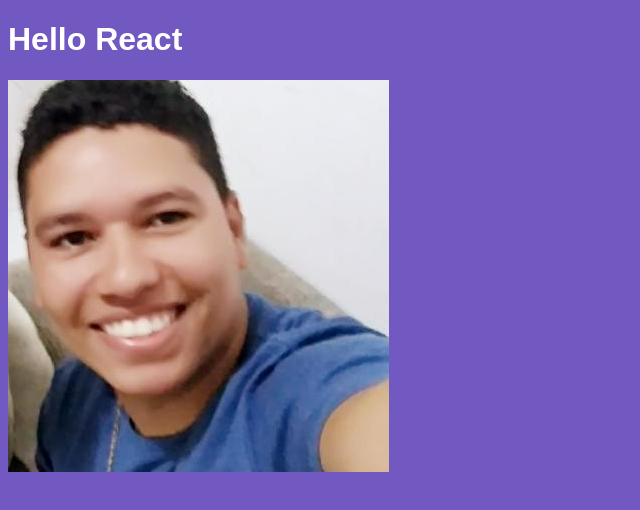
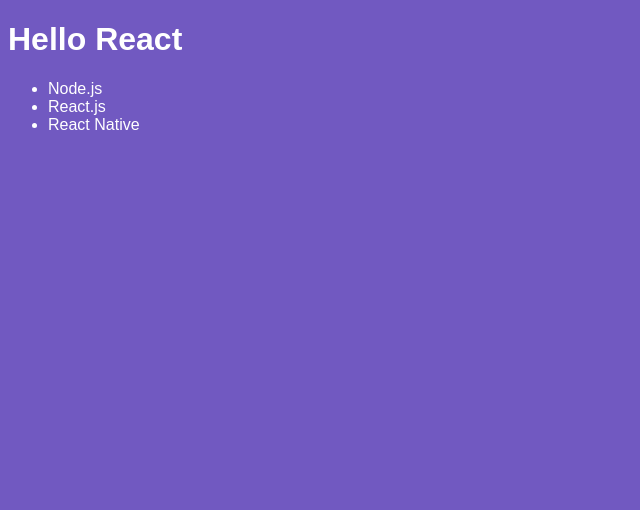
Before and after one commit to diegurm/bootcamp-introducao-react, a React app: page / in a window 1280 px wide. Shown: the top 510 px of the page, without its empty margins (0-640 px from the left). Built offline with nearby package versions, Linux system fonts and the light colour scheme.

Commit message:
Trabalhando com class components

```diff
--- a/babel.config.js
+++ b/babel.config.js
@@ -1,3 +1,4 @@
 module.exports = {
-  presets: ["@babel/preset-env", "@babel/preset-react"]
+  presets: ["@babel/preset-env", "@babel/preset-react"],
+  plugins: ["@babel/plugin-proposal-class-properties"]
 };
--- a/package.json
+++ b/package.json
@@ -9,6 +9,7 @@
   },
   "devDependencies": {
     "@babel/core": "^7.7.5",
+    "@babel/plugin-proposal-class-properties": "^7.7.4",
     "@babel/preset-env": "^7.7.6",
     "@babel/preset-react": "^7.7.4",
     "babel-loader": "^8.0.6",
--- a/src/App.js
+++ b/src/App.js
@@ -1,13 +1,12 @@
 import React from "react";
 import "./App.css";
-
-import profile from './assets/profile.png';
+import TechList from './components/TechList';
 
 function App() {
   return (
     <div>
       <h1>Hello React</h1>
-      <img src={profile} alt="" />
+      <TechList />
     </div>
   );
 }
--- /dev/null
+++ b/src/components/TechList.js
@@ -0,0 +1,18 @@
+import React, { Component } from "react";
+class TechList extends Component {
+  state = {
+    techs: ["Node.js", "React.js", "React Native"]
+  };
+
+  render() {
+    return (
+      <ul>
+        {this.state.techs.map(tech => (
+          <li>{tech}</li>
+        ))}
+      </ul>
+    );
+  }
+}
+
+export default TechList;
```
Also changed, not shown: 1 other file (tests, documents, lock files or other folders).
